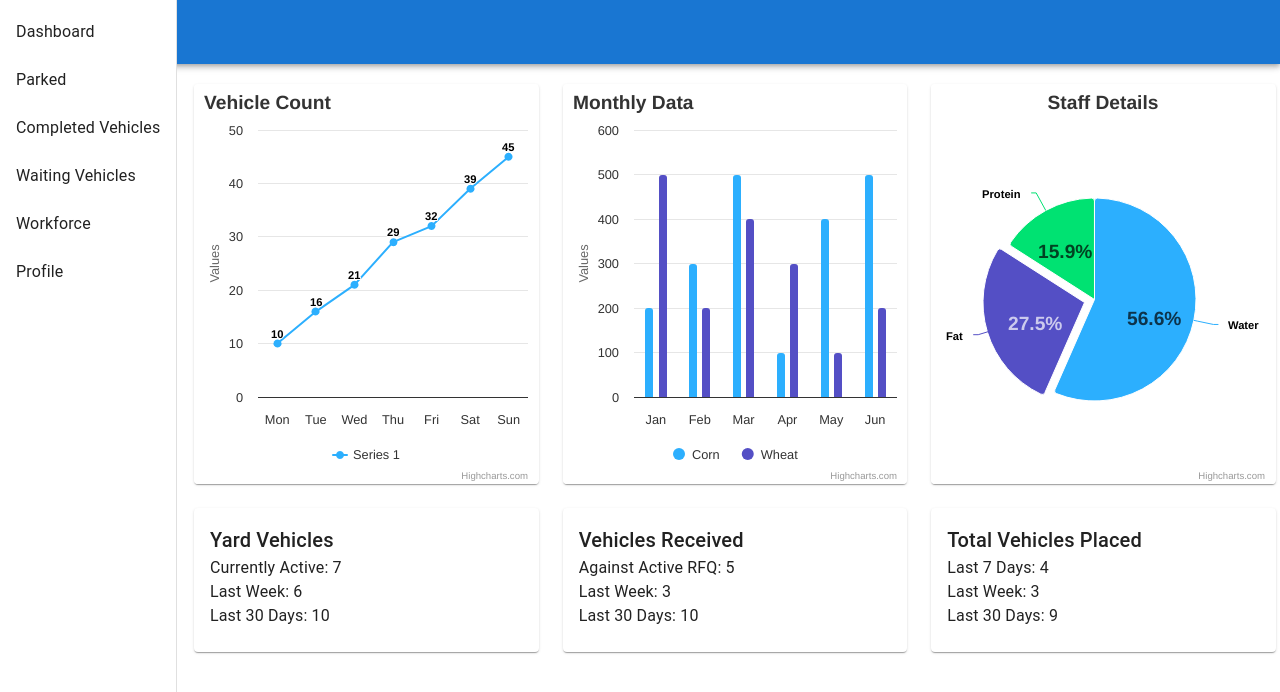
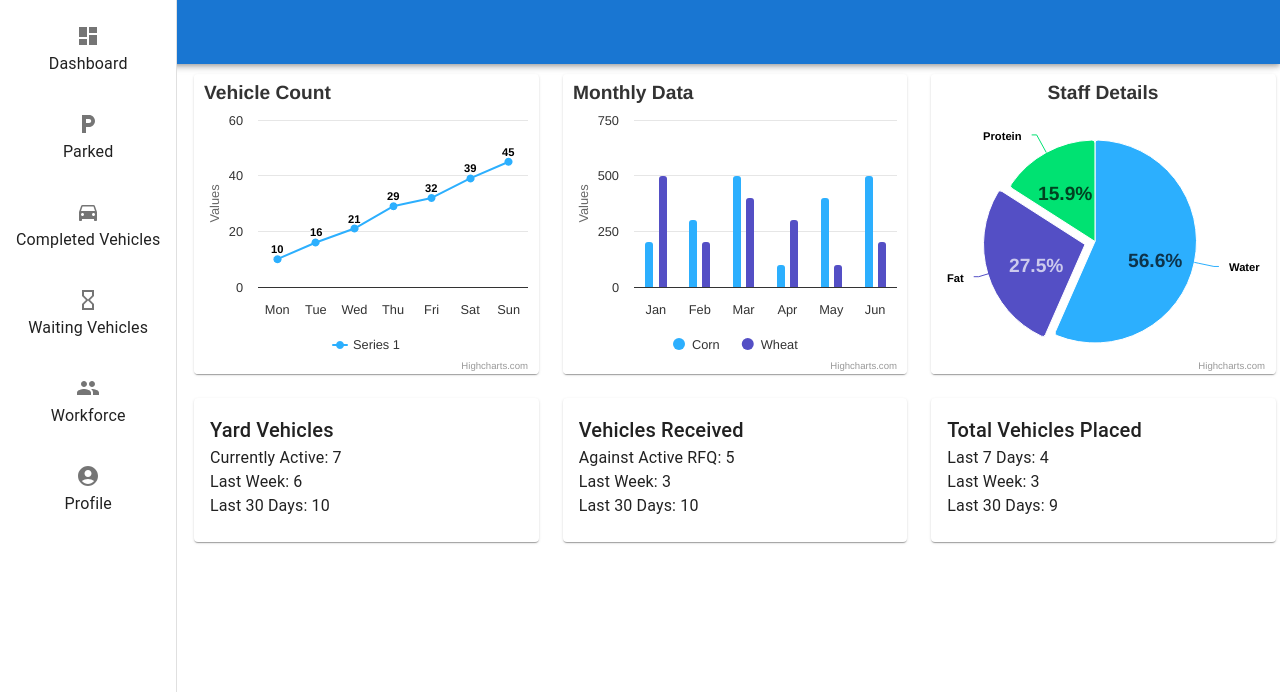
Before and after one commit to Mo-azam-khan/revitup-ui, a Next.js app: page / in a window 1280 px wide. Shown: the top 692 px of the page. Built offline with nearby package versions, Linux system fonts and the light colour scheme.

Commit message:
dashboard

```diff
--- a/modules/dashboard/Dashboard.tsx
+++ b/modules/dashboard/Dashboard.tsx
@@ -10,13 +10,22 @@ import {
   Grid,
   Card,
   CardContent,
+  ListItemIcon,
+  ListItemButton,
 } from "@mui/material";
 import Highcharts from "highcharts";
 import HighchartsReact from "highcharts-react-official";
+import DashboardIcon from "@mui/icons-material/Dashboard";
+import LocalParkingIcon from "@mui/icons-material/LocalParking";
+import DirectionsCarIcon from "@mui/icons-material/DirectionsCar";
+import HourglassEmptyIcon from "@mui/icons-material/HourglassEmpty";
+import PeopleIcon from "@mui/icons-material/People";
+import AccountCircleIcon from "@mui/icons-material/AccountCircle";
 
 // line chart
 const linechart = {
   chart: {
+    height: "300px",
     type: "line",
   },
   title: {
@@ -46,6 +55,7 @@ const linechart = {
 // column chart
 const columnchart = {
   chart: {
+    height: "300px",
     type: "column",
   },
   title: {
@@ -87,6 +97,7 @@ const columnchart = {
 // pie chart
 const piechart = {
   chart: {
+    height: "300px",
     type: "pie",
   },
   title: {
@@ -151,7 +162,7 @@ const DashboardPage = () => {
   return (
     <>
       {/* Navbar */}
-      <AppBar position="static">
+      <AppBar position="fixed">
         <Toolbar>
           <Typography variant="h6">Dashboard</Typography>
         </Toolbar>
@@ -161,23 +172,95 @@ const DashboardPage = () => {
 
       <Drawer variant="permanent" anchor="left">
         <List>
-          <ListItem>
+          <ListItem disablePadding>
+            <ListItemButton
+              sx={{
+                flexDirection: "column",
+                alignItems: "center",
+                textAlign: "center",
+                py: 2,
+              }}
+            >
+              <ListItemIcon sx={{ justifyContent: "center", minWidth: "auto" }}>
+                <DashboardIcon />
+              </ListItemIcon>
               <ListItemText primary="Dashboard" />
+            </ListItemButton>
           </ListItem>
-          <ListItem>
+          <ListItem disablePadding>
+            <ListItemButton
+              sx={{
+                flexDirection: "column",
+                alignItems: "center",
+                textAlign: "center",
+                py: 2,
+              }}
+            >
+              <ListItemIcon sx={{ justifyContent: "center", minWidth: "auto" }}>
+                <LocalParkingIcon />
+              </ListItemIcon>
               <ListItemText primary="Parked" />
+            </ListItemButton>
           </ListItem>
-          <ListItem>
+          <ListItem disablePadding>
+            <ListItemButton
+              sx={{
+                flexDirection: "column",
+                alignItems: "center",
+                textAlign: "center",
+                py: 2,
+              }}
+            >
+              <ListItemIcon sx={{ justifyContent: "center", minWidth: "auto" }}>
+                <DirectionsCarIcon />
+              </ListItemIcon>
               <ListItemText primary="Completed Vehicles" />
+            </ListItemButton>
           </ListItem>
-          <ListItem>
+          <ListItem disablePadding>
+            <ListItemButton
+              sx={{
+                flexDirection: "column",
+                alignItems: "center",
+                textAlign: "center",
+                py: 2,
+              }}
+            >
+              <ListItemIcon sx={{ justifyContent: "center", minWidth: "auto" }}>
+                <HourglassEmptyIcon />
+              </ListItemIcon>
               <ListItemText primary="Waiting Vehicles" />
+            </ListItemButton>
           </ListItem>
-          <ListItem>
+          <ListItem disablePadding>
+            <ListItemButton
+              sx={{
+                flexDirection: "column",
+                alignItems: "center",
+                textAlign: "center",
+                py: 2,
+              }}
+            >
+              <ListItemIcon sx={{ justifyContent: "center", minWidth: "auto" }}>
+                <PeopleIcon />
+              </ListItemIcon>
               <ListItemText primary="Workforce" />
+            </ListItemButton>
           </ListItem>
-          <ListItem>
+          <ListItem disablePadding>
+            <ListItemButton
+              sx={{
+                flexDirection: "column",
+                alignItems: "center",
+                textAlign: "center",
+                py: 2,
+              }}
+            >
+              <ListItemIcon sx={{ justifyContent: "center", minWidth: "auto" }}>
+                <AccountCircleIcon />
+              </ListItemIcon>
               <ListItemText primary="Profile" />
+            </ListItemButton>
           </ListItem>
         </List>
       </Drawer>
@@ -188,6 +271,7 @@ const DashboardPage = () => {
         spacing={3}
         style={{ padding: "20px" }}
         marginLeft={"150px"}
+        marginTop={"30px"}
       >
         {" "}
         <Grid item xs={12} sm={6} md={3.5}>
```
Lines whose indentation alone changed are shown as unchanged.
